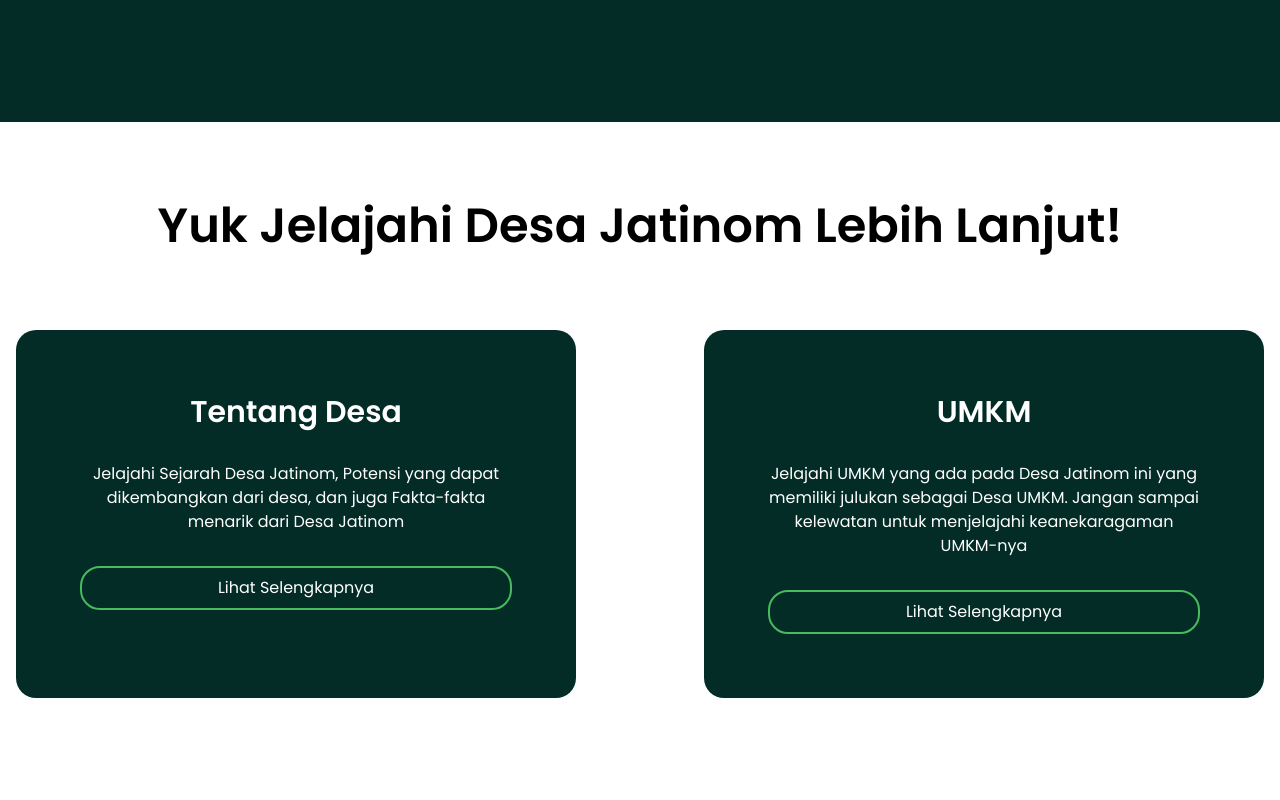
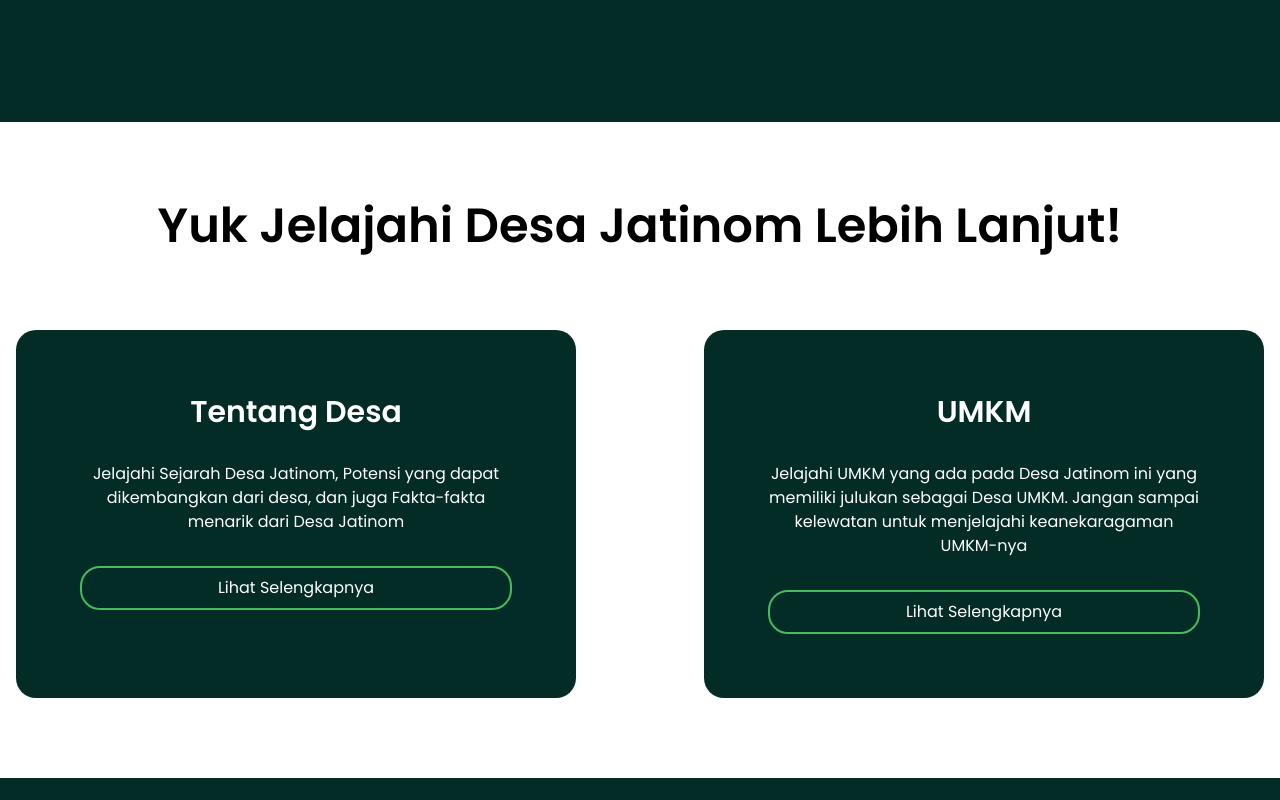
Before and after one commit to kenziehh/jatinom-village, a React (Vite) app: page / in a window 1280 px wide. Shown: the part 2440-3240 px from the top of the page. Built offline with nearby package versions, Linux system fonts and the light colour scheme.

Commit message:
style: adjust section height

```diff
--- a/src/pages/Home/LihatSelengkapnya.jsx
+++ b/src/pages/Home/LihatSelengkapnya.jsx
@@ -3,7 +3,7 @@ import SeeDetailCard from "../../components/card/SeeDetailCard";
 
 const LihatSelengkapnya = () => {
   return (
-    <section className="bg-white min-h-screen container py-10 md:py-20">
+    <section className="bg-white container py-10 md:py-20">
       <h2 className="font-semibold text-3xl md:text-5xl text-center ">
         Yuk Jelajahi Desa Jatinom Lebih Lanjut!
       </h2>
```
